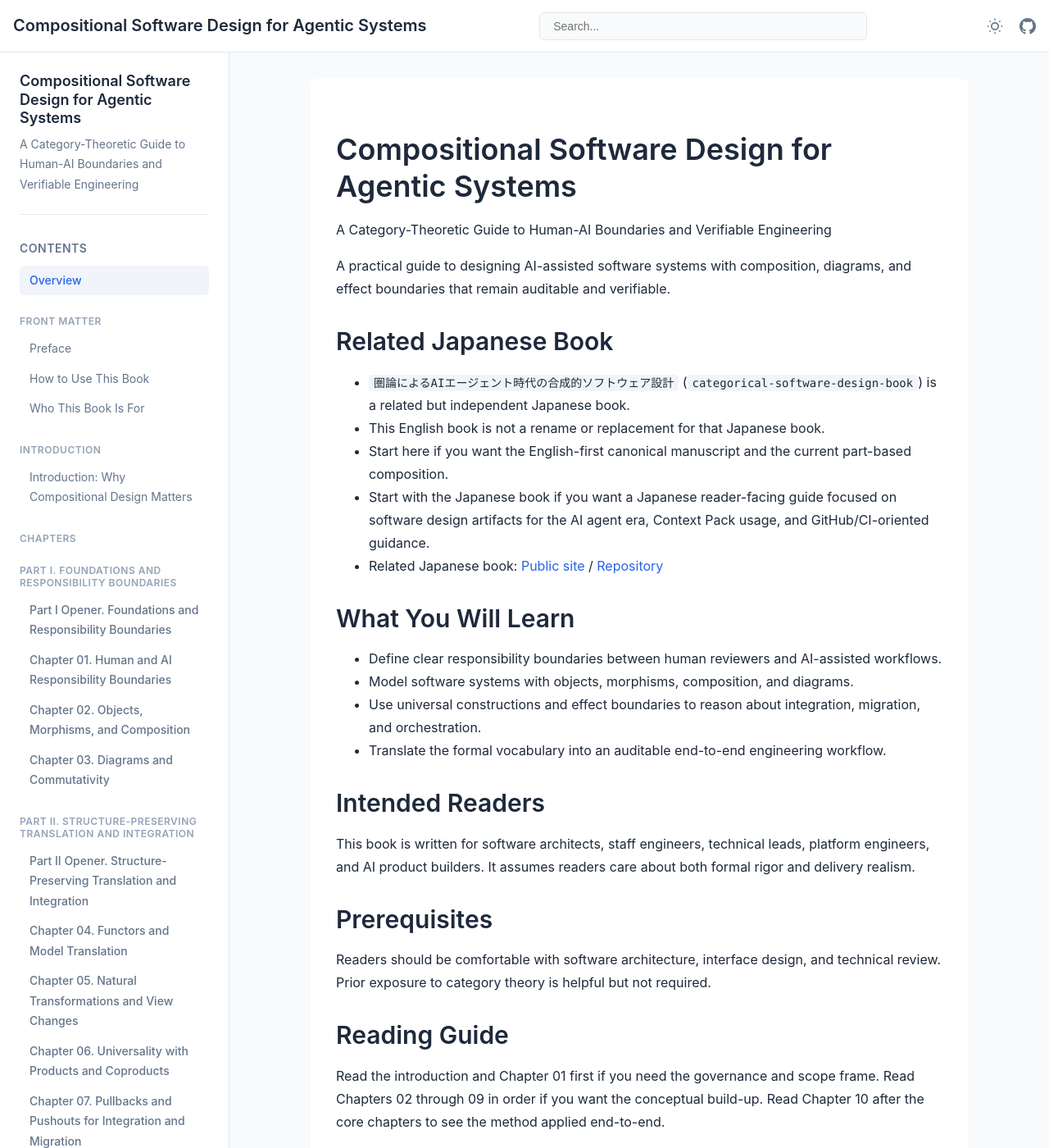
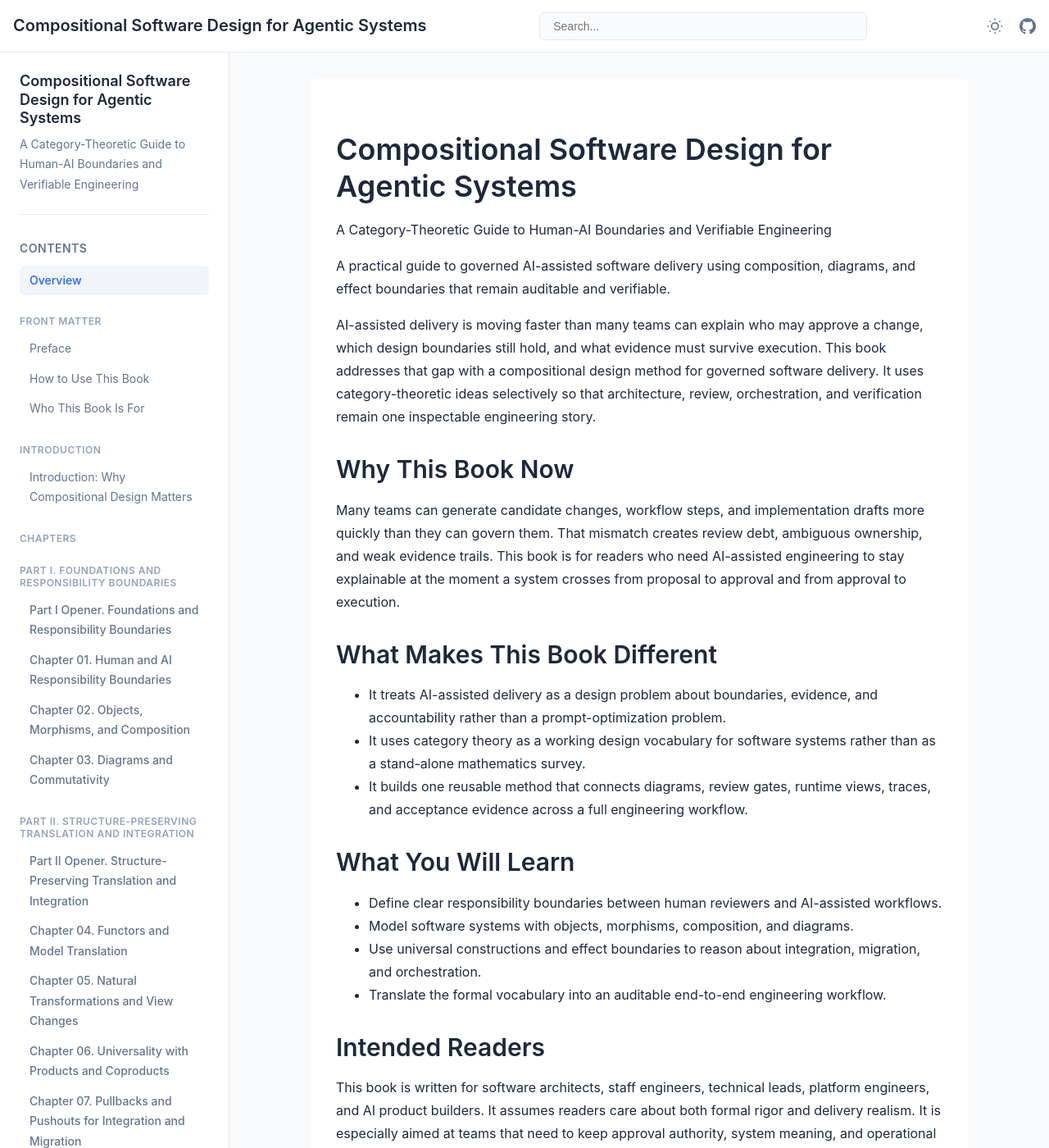
Before and after one commit to itdojp/composable-software-design-book, a Jekyll site: the page built from index.md, in a window 1280 px wide and 1400 px high. Shown: the whole window at 82% size. Built offline with Jekyll 4.4.1, drawn with Linux system fonts in a browser that asks for light colours; some of the changed text lies outside the part shown.

Commit message:
Sharpen public entry path for issue #45

```diff
--- a/index.md
+++ b/index.md
@@ -2,7 +2,7 @@
 layout: book
 title: "Compositional Software Design for Agentic Systems"
 subtitle: "A Category-Theoretic Guide to Human-AI Boundaries and Verifiable Engineering"
-description: "A practical guide to designing AI-assisted software systems with composition, diagrams, and effect boundaries that remain auditable and verifiable."
+description: "A practical guide to governed AI-assisted software delivery using composition, diagrams, and effect boundaries that remain auditable and verifiable."
 author: "ITDO Inc."
 version: "First Edition"
 ---
@@ -11,15 +11,23 @@ version: "First Edition"
 
 A Category-Theoretic Guide to Human-AI Boundaries and Verifiable Engineering
 
-A practical guide to designing AI-assisted software systems with composition, diagrams, and effect boundaries that remain auditable and verifiable.
+A practical guide to governed AI-assisted software delivery using composition, diagrams, and effect boundaries that remain auditable and verifiable.
 
-## Related Japanese Book
+AI-assisted delivery is moving faster than many teams can explain who may approve a change, which design boundaries still hold, and what evidence must survive execution.
+This book addresses that gap with a compositional design method for governed software delivery.
+It uses category-theoretic ideas selectively so that architecture, review, orchestration, and verification remain one inspectable engineering story.
 
-- `圏論によるAIエージェント時代の合成的ソフトウェア設計` (`categorical-software-design-book`) is a related but independent Japanese book.
-- This English book is not a rename or replacement for that Japanese book.
-- Start here if you want the English-first canonical manuscript and the current part-based composition.
-- Start with the Japanese book if you want a Japanese reader-facing guide focused on software design artifacts for the AI agent era, Context Pack usage, and GitHub/CI-oriented guidance.
-- Related Japanese book: [Public site](https://itdojp.github.io/categorical-software-design-book/) / [Repository](https://github.com/itdojp/categorical-software-design-book)
+## Why This Book Now
+
+Many teams can generate candidate changes, workflow steps, and implementation drafts more quickly than they can govern them.
+That mismatch creates review debt, ambiguous ownership, and weak evidence trails.
+This book is for readers who need AI-assisted engineering to stay explainable at the moment a system crosses from proposal to approval and from approval to execution.
+
+## What Makes This Book Different
+
+- It treats AI-assisted delivery as a design problem about boundaries, evidence, and accountability rather than a prompt-optimization problem.
+- It uses category theory as a working design vocabulary for software systems rather than as a stand-alone mathematics survey.
+- It builds one reusable method that connects diagrams, review gates, runtime views, traces, and acceptance evidence across a full engineering workflow.
 
 ## What You Will Learn
 
@@ -32,6 +40,7 @@ A practical guide to designing AI-assisted software systems with composition, di
 
 This book is written for software architects, staff engineers, technical leads, platform engineers, and AI product builders.
 It assumes readers care about both formal rigor and delivery realism.
+It is especially aimed at teams that need to keep approval authority, system meaning, and operational evidence aligned while AI systems participate in delivery.
 
 ## Prerequisites
 
@@ -40,14 +49,15 @@ Prior exposure to category theory is helpful but not required.
 
 ## Reading Guide
 
-Read the introduction and Chapter 01 first if you need the governance and scope frame.
-Read Chapters 02 through 09 in order if you want the conceptual build-up.
-Read Chapter 10 after the core chapters to see the method applied end-to-end.
+Read the Preface, How to Use This Book, Who This Book Is For, the Introduction, and Chapter 01 first if you want the clearest entry into the book's promise and scope.
+Read Chapters 02 through 09 in order if you want the conceptual build-up from composition and diagrams to orchestration and effect boundaries.
+Read Chapter 10 after the core chapters to see the method applied as one end-to-end engineering argument.
 
 ## Quickstart
 
-Start with the [minimal example](examples/minimal/policy-gated-change-review/README/) to see the smallest reusable chain of objects, morphisms, and a diagram.
-Continue with the [common running example](examples/common/policy-gated-change-review/README/) to inspect the specification, design, verification, and implementation artifacts that the book reuses across chapters.
+Start with the front matter and the Introduction if you want the book's main promise before any repository inspection.
+Use the [minimal example](examples/minimal/policy-gated-change-review/README/) after that first pass to see the smallest reusable chain of objects, morphisms, and a diagram.
+Continue with the [common running example](examples/common/policy-gated-change-review/README/) when you want to inspect the specification, design, verification, and implementation artifacts that support the chapter arguments.
 
 ## Front Matter
 
@@ -104,6 +114,14 @@ English text is the canonical source for publication.
 Japanese drafts under `manuscript/ja/` are editorial inputs and are not published as-is.
 They are distinct from the separately published Japanese book in `categorical-software-design-book`.
 
+## Related Japanese Book
+
+- `圏論によるAIエージェント時代の合成的ソフトウェア設計` (`categorical-software-design-book`) is a related but independent Japanese book.
+- This English book is not a rename or replacement for that Japanese book.
+- Start here if you want the English-first canonical manuscript and the current part-based composition.
+- Start with the Japanese book if you want a Japanese reader-facing guide focused on software design artifacts for the AI agent era, Context Pack usage, and GitHub/CI-oriented guidance.
+- Related Japanese book: [Public site](https://itdojp.github.io/categorical-software-design-book/) / [Repository](https://github.com/itdojp/categorical-software-design-book)
+
 ## License
 
 Reader-facing book content is published under [CC BY-NC-SA 4.0](LICENSE).
@@ -115,4 +133,4 @@ See [LICENSE-SCOPE.md](LICENSE-SCOPE.md) for the canonical path boundary and [CO
 
 **Author:** ITDO Inc.
 **Edition:** First Edition
-**Last updated:** 2026-03-09
+**Last updated:** 2026-03-17
--- a/src/additional/how-to-use-this-book/index.md
+++ b/src/additional/how-to-use-this-book/index.md
@@ -6,44 +6,45 @@ description: "Reader guidance, reading paths, and workflow for using the manuscr
 
 # How to Use This Book
 
-This book supports more than one reading mode.
-Some readers need a sequential conceptual build.
-Others need a targeted path for governance, architecture, or delivery work.
-In every case, the book is meant to carry the primary reading experience.
+Most readers come to this book with one urgent pressure, not with a plan to read every chapter in one sitting.
+Some need to restore approval discipline around AI-assisted work.
+Others need to repair model drift between specification, design, runtime, and evidence.
+Choose the path that matches the decision pressure in front of you.
+In every case, the book carries the primary reading experience.
 Use the companion repository later when you want to inspect the running example, validators, or file-level realization of a chapter claim.
 
 ## Read it front to back if you are adopting the full method
 
 Read the Preface, this guide, the Introduction, and Chapters 01 through 10 in order.
-This path is best when you are adopting the method as a coherent design and review discipline.
+This path is best when you want one method for architecture, review, orchestration, and evidence rather than a set of local fixes.
 It preserves the intended narrative arc from responsibility boundaries to orchestration, effects, and the full case study.
 
 ## Start with the governance path if your urgent problem is authority and review
 
 Read the Introduction, Chapter 01, Chapter 03, Chapter 09, and Chapter 10.
-Use this path when your immediate concern is who may approve AI-assisted work, which evidence must exist, and how execution remains auditable after approval.
+Use this path when your immediate concern is who may approve AI-assisted work, which evidence must exist before execution, and how execution remains auditable after approval.
 
 ## Start with the architecture path if your urgent problem is model integrity
 
 Read the Introduction, Chapter 01, Chapter 02, Chapter 03, and Chapters 04 through 07.
-Use this path when your team already has a delivery workflow but struggles with view consistency, variation, migration, or integration boundaries.
+Use this path when your team already has a delivery workflow but struggles with view consistency, variation, migration, or integration boundaries across multiple system models.
 
 ## Start with the delivery path if your urgent problem is orchestration
 
 Read the Introduction, Chapter 01, Chapter 08, Chapter 09, and Chapter 10.
-Use this path when concurrency, tool use, effect boundaries, and acceptance evidence are the dominant operational concerns.
+Use this path when concurrency, tool use, effect boundaries, and acceptance evidence are the dominant operational concerns in day-to-day delivery.
 
 ## Use the companion material selectively
 
 The canonical running example remains the shortest operational proof of the book's claims.
 When a chapter points to an artifact, inspect it after the prose has established the main claim.
-Use the companion to confirm how the argument lands in a repository-native workflow.
+Use the companion to confirm how the argument lands in a versioned workflow with inspectable artifacts.
 Do not reverse the dependency.
 The chapter should explain the main argument on its own, and the repository should deepen inspection rather than carry the whole explanation by itself.
 
 ## Use the appendices as stable references
 
-Appendix A is the notation and diagram desk reference.
-Appendix B is the canonical vocabulary reference.
-Appendix C maps chapters to selective external sources.
+Appendix A is the notation and diagram desk reference when you need to decode a figure quickly.
+Appendix B is the canonical vocabulary reference when you need a stable definition.
+Appendix C maps chapters to selective external sources when you want to deepen one concept without leaving the book's structure behind.
 Appendix D shows how the same method transfers into adjacent domains without replacing the main running example.
```
Also changed, not shown: src/additional/preface/index.md (+3 -0 lines), src/additional/who-this-book-is-for/index.md (+7 -4 lines), README.md.
